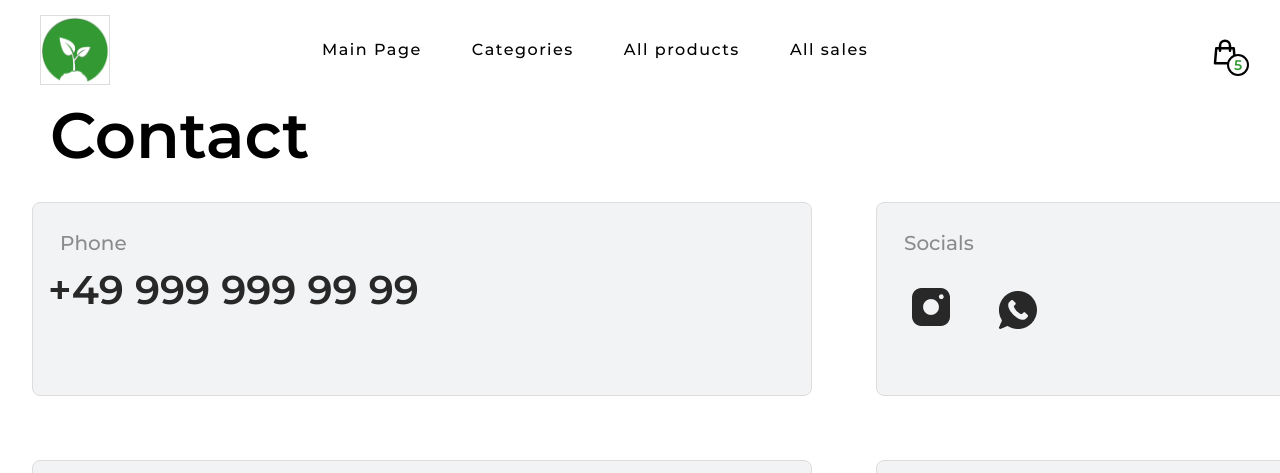
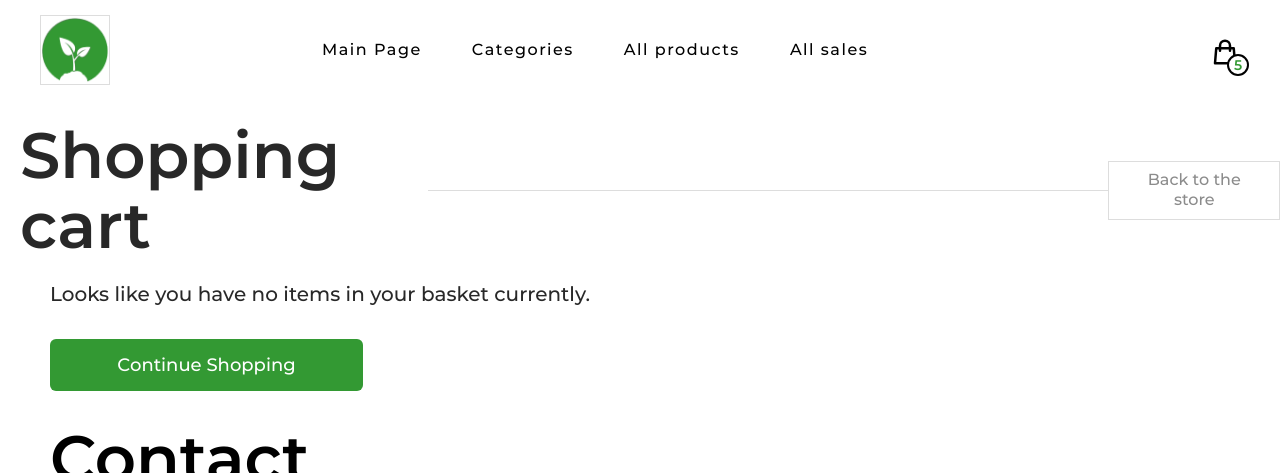
Before and after one commit to IvanPokhilchenko/vip_team, a React (Create React App) app in the folder garden_products/: page /cart in a window 1280 px wide. Shown: the top 473 px of the page. Built offline with nearby package versions, Linux system fonts and the light colour scheme.

Commit message:
new_file

```diff
--- a/garden_products/src/App.jsx
+++ b/garden_products/src/App.jsx
@@ -10,6 +10,7 @@ import PageProductsByCategory from "./Components/ProductsByCategory/PageProducts
 import PageDiscountedProduct from "./Components/DiscountedProduct/PageDiscountedProduct";
 import CategoryPage from './Components/CategoryPage';
 import AllProducts from "./Components/all_products/AllProducts";
+import BasketPage from "./Components/Basket/BasketPage";
 
 
 function App() {
@@ -23,6 +24,7 @@ function App() {
             <Route path="/categories/:categoryId" element={<PageProductsByCategory />} />
             <Route path="/discounted" element={<PageDiscountedProduct /> } />
             <Route path="/products" element={<AllProducts /> } />
+            <Route path="/cart" element={<BasketPage /> } />
           </Routes>
           <Footer />
         </div>
--- /dev/null
+++ b/garden_products/src/Components/Basket/Basket.css
@@ -0,0 +1,120 @@
+.shopping-cart-empty{
+  max-width: 1440px;
+  width: 100%;
+  display: flex;
+  flex-direction: column;
+  justify-content: flex-start;
+  align-items: flex-start;
+  padding: 0px;
+}
+.shopping-cart {
+  display: flex;
+  justify-content: space-between;
+  margin: 20px;
+}
+
+.shopping{
+  max-width: 1440px;
+  width: 100%;
+  display: flex;
+  justify-content: center;
+  align-items: center;
+}
+
+.shopping-cart {
+  color: rgb(40, 40, 40);
+font-family: Montserrat;
+font-size: 64px;
+font-weight: 700;
+line-height: 110%;
+letter-spacing: 0%;
+text-align: left;
+}
+
+.lines {
+  height: 1px;
+  max-width: 680px;
+  width: 100%;
+  background-color: #DDD;
+  flex-grow: 1;
+}
+.looks{
+  display: flex;
+  justify-content: start;
+  color: rgb(40, 40, 40);
+font-family: Montserrat;
+font-size: 20px;
+font-weight: 500;
+line-height: 130%;
+letter-spacing: 0%;
+text-align: left;
+padding-left: 50px;
+}
+
+.cart-items {
+  width: 60%;
+}
+
+.cart-item {
+  display: flex;
+  justify-content: space-between;
+  margin-bottom: 20px;
+}
+
+.cart-item img {
+  width: 100px;
+  height: auto;
+  margin-right: 20px;
+}
+
+.item-details {
+  display: flex;
+  align-items: center;
+}
+
+.quantity {
+  display: flex;
+  align-items: center;
+}
+
+.quantity input {
+  width: 30px;
+  text-align: center;
+}
+
+.item-price {
+  display: flex;
+  flex-direction: column;
+}
+
+.order-details {
+  width: 35%;
+  border-left: 1px solid #ccc;
+  padding-left: 20px;
+}
+
+.user-details input {
+  width: 100%;
+  margin-bottom: 10px;
+}
+
+button {
+  /* Add to cart */
+position: static;
+max-width: 313px;
+width: 100%;
+display: flex;
+flex-direction: row;
+justify-content: center;
+align-items: center;
+padding: 16px 56px 16px 56px;
+margin: 32px 50px;
+  color: #fff;
+  cursor: pointer;
+  border-radius: 6px;
+background: rgb(51, 153, 51);
+}
+
+button:hover {
+  background: rgb(2, 118, 2);
+}
--- /dev/null
+++ b/garden_products/src/Components/Basket/Basket.jsx
@@ -0,0 +1,68 @@
+import React from 'react';
+import './Basket.css';
+
+const Basket = ({ items, removeFromCart, updateQuantity }) => {
+  const calculateTotal = () => {
+    return items.reduce((total, item) => total + (item.price * item.quantity), 0);
+  };
+  const continueShopping = () => {
+    window.location.href = '/products';
+  };
+  if (!items || items.length === 0) {
+    return (
+      <div className="shopping-cart-empty">
+         <div className='shopping'>
+          <h2 className='shopping-cart'>Shopping cart</h2>
+          <div className='lines'></div>
+          <span  className="all-text">Back to the store</span>
+        </div>
+        <p className='looks'>Looks like you have no items in your basket currently.</p>
+        <button onClick={continueShopping}>Continue Shopping</button>
+      </div>
+    );
+  }
+
+
+
+  return (
+    <div className="shopping-cart">
+      <div className="cart-items">
+        <h2>Shopping cart</h2>
+        <hr />
+        {items.map(item => (
+          <div className="cart-item" key={item.id}>
+            <div className="item-details">
+              <img src={item.image} alt={item.title} />
+              <div className="item-info">
+                <p>{item.title}</p>
+                <div className="quantity">
+                  <button onClick={() => updateQuantity(item.id, item.quantity - 1)}>-</button>
+                  <input type="text" value={item.quantity} readOnly />
+                  <button onClick={() => updateQuantity(item.id, item.quantity + 1)}>+</button>
+                </div>
+              </div>
+            </div>
+            <div className="item-price">
+              {item.discountedPrice ? <p>${item.discountedPrice}</p> : <p>${item.price}</p>}
+              {item.discountedPrice && <p className="original-price">${item.price}</p>}
+              <button onClick={() => removeFromCart(item.id)}>Remove</button>
+            </div>
+          </div>
+        ))}
+      </div>
+      <div className="order-details">
+        <h3>Order details</h3>
+        <p>{items.length} items</p>
+        <p>Total: ${calculateTotal()}</p>
+        <div className="user-details">
+          <input type="text" placeholder="Name" />
+          <input type="text" placeholder="Phone number" />
+          <input type="email" placeholder="Email" />
+          <button>Order</button>
+        </div>
+      </div>
+    </div>
+  );
+};
+
+export default Basket;
--- /dev/null
+++ b/garden_products/src/Components/Basket/BasketPage.jsx
@@ -0,0 +1,10 @@
+import React from 'react'
+import Basket from './Basket'
+
+export default function BasketPage() {
+  return (
+    <>
+    <Basket />
+    </>
+  )
+}
```
Also changed, not shown: garden_products/src/Components/Basket/Modal.css (added, +27 -0 lines), garden_products/src/Components/Basket/Modal.jsx (added, +9 -0 lines).
